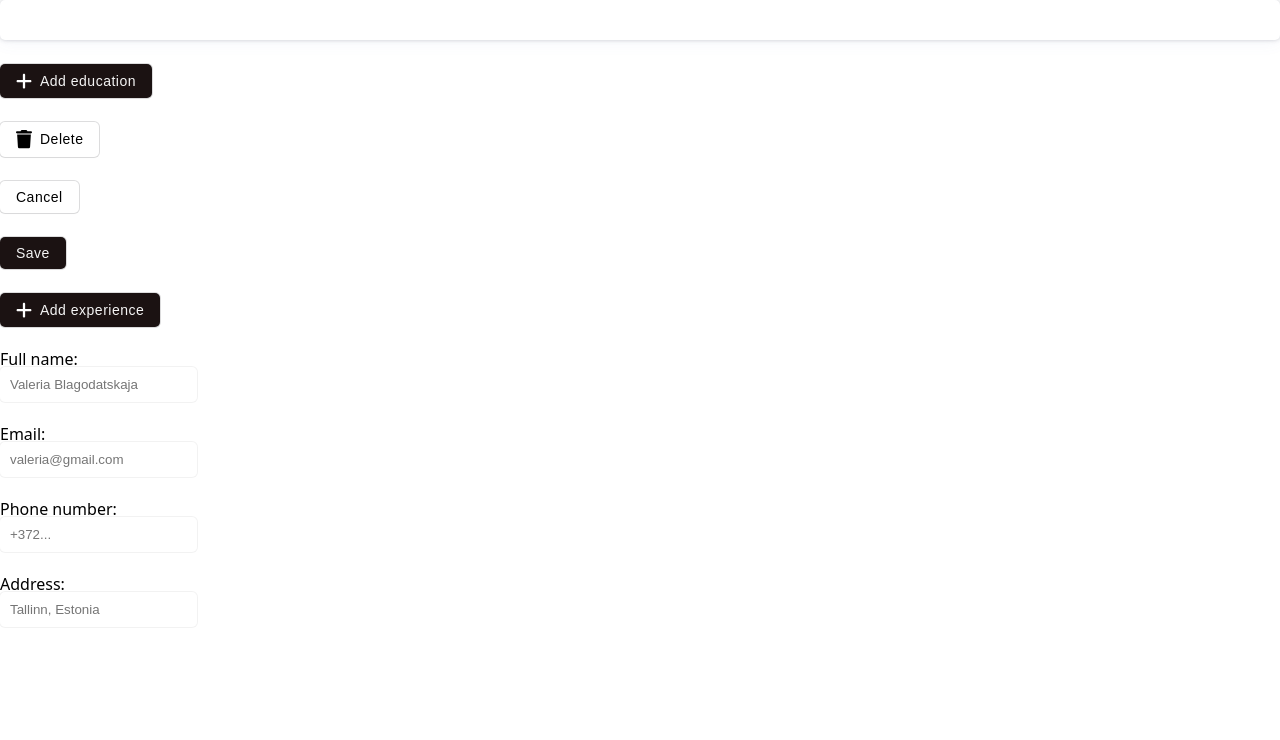
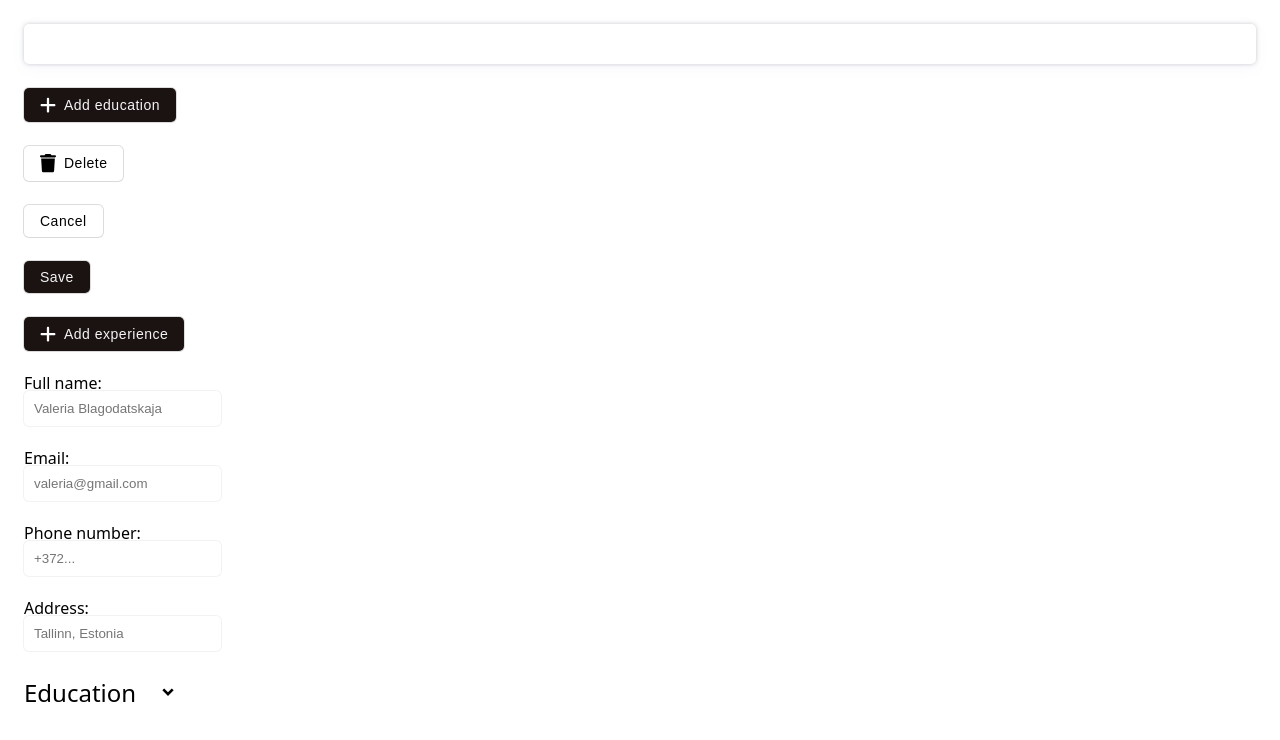
Before and after one commit to ValeriaBlagodatskaja/project-cv-application, a React (Vite) app: page / in a window 1280 px wide. Shown: the top 740 px of the page. Built offline with nearby package versions, Linux system fonts and the light colour scheme.

Commit message:
cretae Accordion component

```diff
--- a/package.json
+++ b/package.json
@@ -13,6 +13,7 @@
     "clsx": "^2.1.0",
     "react": "^18.2.0",
     "react-dom": "^18.2.0",
+    "react-icons": "^5.0.1",
     "reset-css": "^5.0.2"
   },
   "devDependencies": {
--- a/src/App.css
+++ b/src/App.css
@@ -3,3 +3,8 @@
   flex-direction: column;
   gap: 24px;
 }
+
+.title {
+  font-size: 1.5rem;
+  font-weight: 500;
+}
--- a/src/App.jsx
+++ b/src/App.jsx
@@ -1,6 +1,7 @@
 import Card from "./components/Card";
 import Button from "./components/Button";
 import Input from "./components/Input";
+import Accordion from "./components/Accordion";
 import "./App.css";
 import { useState } from "react";
 
@@ -53,6 +54,15 @@ function App() {
         setValue={setAddress}
         value={address}
       />
+      <Accordion title="Education">
+        <Input
+          label="Full name:"
+          type="text"
+          placeholder="Valeria Blagodatskaja"
+          setValue={setFullName}
+          value={fullName}
+        />
+      </Accordion>
     </div>
   );
 }
--- /dev/null
+++ b/src/components/Accordion.css
@@ -0,0 +1,23 @@
+.button-arrow .arrow {
+  font-size: 2rem;
+  transition: 0.5s ease-in-out;
+  cursor: pointer;
+}
+
+.arrow.active {
+  rotate: 180deg;
+  color: #1db954;
+  cursor: pointer;
+}
+
+.title-container {
+  display: flex;
+  gap: 10px;
+  align-items: center;
+  flex-direction: row;
+}
+
+.title {
+  font-size: 1.5rem;
+  font-weight: 500;
+}
--- /dev/null
+++ b/src/components/Accordion.jsx
@@ -0,0 +1,22 @@
+import { RiArrowDropDownLine } from "react-icons/ri";
+import { useState } from "react";
+import clsx from "clsx";
+import "./Accordion.css";
+
+export default function Accordion({ title, className, children }) {
+  const [open, setOpen] = useState(false);
+  console.log(open);
+  return (
+    <div>
+      <div className="title-container">
+        <h3 className="title">{title}</h3>
+        <button className="button-arrow" onClick={() => setOpen(!open)}>
+          <RiArrowDropDownLine
+            className={clsx("arrow", open && "active", className)}
+          />
+        </button>
+      </div>
+      {open && children}
+    </div>
+  );
+}
--- a/src/components/Button.css
+++ b/src/components/Button.css
@@ -8,8 +8,6 @@
   letter-spacing: 0.5px;
   text-align: center;
   width: fit-content;
-  background-color: transparent;
-  border: none;
   cursor: pointer;
   transition-duration: 0.15s;
 }
--- a/src/index.css
+++ b/src/index.css
@@ -1,7 +1,13 @@
 html {
   font-family: ui-sans-serif, system-ui, sans-serif;
+  padding: 24px;
 }
 
 * {
   box-sizing: border-box;
 }
+
+button {
+  border: none;
+  background-color: transparent;
+}
```
Also changed, not shown: 1 other file (tests, documents, lock files or other folders).
